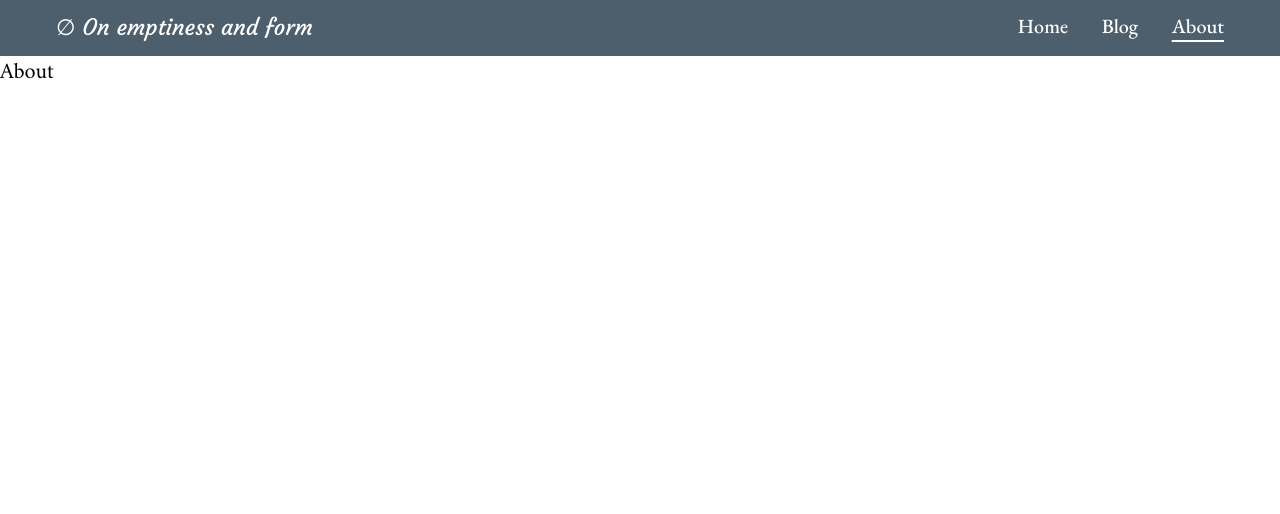
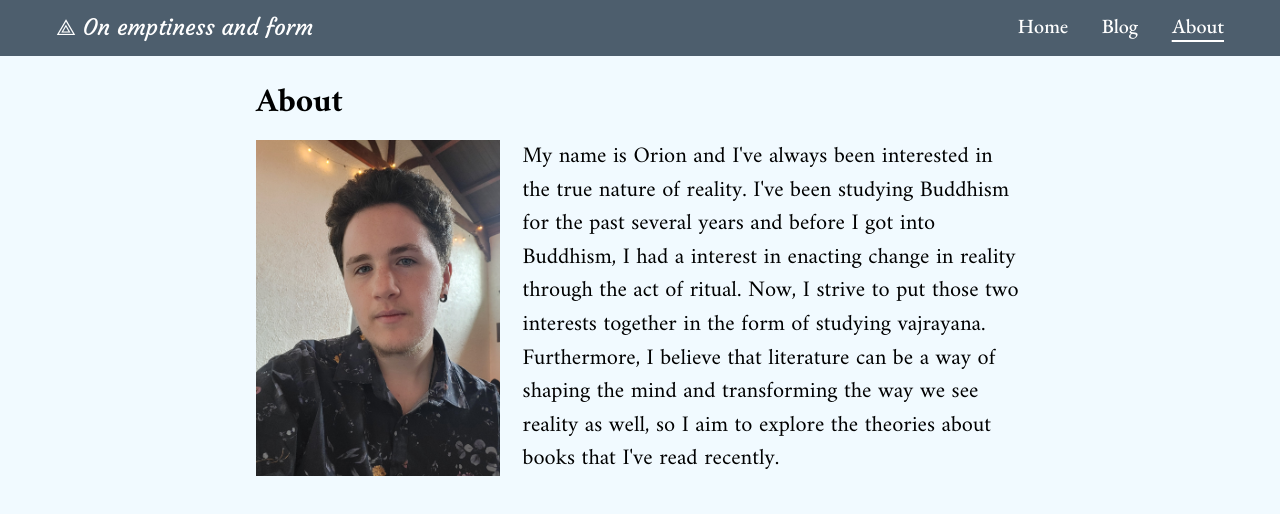
Before and after one commit to EnterOrion/my-blog, a SvelteKit app: page /about in a window 1280 px wide. Shown: the top 514 px of the page. Built offline with nearby package versions, Linux system fonts and the light colour scheme.

Commit message:
Add about and blog pages

```diff
--- a/src/components/+Nav.svelte
+++ b/src/components/+Nav.svelte
@@ -3,7 +3,7 @@
 </script>
 
 <nav>
-	<div><a href="/">∅ On emptiness and form</a></div>
+	<div><a href="/">⟁ On emptiness and form</a></div>
 	<ul>
 		<li>
 			<a href="/" class:active={$page.url.pathname == '/'}><span class="special">Home</span></a>
--- a/src/routes/about/+page.svelte
+++ b/src/routes/about/+page.svelte
@@ -1,7 +1,25 @@
 <script>
 	import Nav from '../../components/+Nav.svelte';
+	import meImg from '../../lib/assets/me.jpg';
 	import '../../styles/main.scss';
 </script>
 
 <Nav />
-<p>About</p>
+<main class="about">
+	<div class="about-content">
+		<h1>About</h1>
+		<div class="photo-text">
+			<div class="frame">
+				<img src={meImg} alt="Orion Wesson" />
+			</div>
+			<p>
+				My name is Orion and I've always been interested in the true nature of reality. I've been
+				studying Buddhism for the past several years and before I got into Buddhism, I had a
+				interest in enacting change in reality through the act of ritual. Now, I strive to put those
+				two interests together in the form of studying vajrayana. Furthermore, I believe that
+				literature can be a way of shaping the mind and transforming the way we see reality as well,
+				so I aim to explore the theories about books that I've read recently.
+			</p>
+		</div>
+	</div>
+</main>
--- /dev/null
+++ b/src/styles/components/blogCard.scss
@@ -0,0 +1,28 @@
+/* Create a nice modular scale for sizing */
+$ratio: 1.5;
+$s0: 1rem;
+$s-1: calc($s0 / $ratio);
+$s-2: calc($s-1 / $ratio);
+$s-3: calc($s-2 / $ratio);
+$s-4: calc($s-3 / $ratio);
+$s-5: calc($s-4 / $ratio);
+$s1: calc($s0 * $ratio);
+$s2: calc($s1 * $ratio);
+$s3: calc($s2 * $ratio);
+$s4: calc($s3 * $ratio);
+$s5: calc($s4 * $ratio);
+
+.box {
+	/* ↓ Padding set to the first point on the modular scale */
+	padding: $s-1;
+	/* ↓ Assumes you have a --border-thin var */
+	border: var(--border-thin) solid;
+	/* ↓ Always apply the transparent outline, for high contrast mode */
+	outline: var(--border-thin) transparent;
+	outline-offset: calc(var(--border-thin) * -1);
+	box-shadow: hsla(0, 0, 0, 0.2) 0 4px 2px -2px;
+	background-color: #69839b;
+	border-radius: 5px;
+	color: white;
+	margin-top: 0.5rem;
+}
--- a/src/styles/components/hero.scss
+++ b/src/styles/components/hero.scss
@@ -1,4 +1,4 @@
-.frame {
+.hero .frame {
 	aspect-ratio: 27 / 9;
 	overflow: hidden;
 	display: flex;
--- a/src/styles/main.scss
+++ b/src/styles/main.scss
@@ -1,5 +1,9 @@
+@import './pages/about.scss';
+@import './pages/home.scss';
+@import './pages/blog.scss';
 @import './components/nav.scss';
 @import './components/hero.scss';
+@import './components/blogCard.scss';
 @import './reset.scss';
 
 /* Create a nice modular scale for sizing */
@@ -21,24 +25,17 @@ h1 {
 	font-family: 'Amiri', serif;
 }
 
+h2 {
+	font-size: $s0;
+	font-weight: normal;
+	text-decoration: underline;
+}
+
 p {
 	font-family: 'Amiri', serif;
 	font-size: 1rem;
 }
 
-main {
-	p {
-		margin: 1rem auto;
-		padding-left: 1rem;
-	}
-	h1 {
-		margin: 0 auto;
-		text-align: center;
-	}
-	div {
-		max-width: 60vw;
-		border-left: 1px solid black;
-		margin: 0 auto;
-		margin-top: 1rem;
-	}
+html {
+	background-color: #f1faff;
 }
--- /dev/null
+++ b/src/styles/pages/about.scss
@@ -0,0 +1,26 @@
+.about .frame {
+	aspect-ratio: 7 / 9;
+	overflow: hidden;
+	display: flex;
+	justify-content: center;
+	align-items: center;
+}
+
+.about {
+	.about-content {
+		max-width: 60vw;
+		margin: 0 auto;
+		margin-top: 1rem;
+	}
+	.frame {
+		max-width: 15rem;
+		margin-right: auto;
+		margin-left: 0;
+	}
+}
+
+.photo-text {
+	margin-top: 0.5rem;
+	display: flex;
+	gap: 1rem;
+}
--- /dev/null
+++ b/src/styles/pages/blog.scss
@@ -0,0 +1,7 @@
+.blog {
+	.blog-content {
+		max-width: 60vw;
+		margin: 0 auto;
+		margin-top: 1rem;
+	}
+}
--- /dev/null
+++ b/src/styles/pages/home.scss
@@ -0,0 +1,20 @@
+.home {
+	p {
+		margin: 1rem auto;
+		padding-left: 1rem;
+	}
+	h1 {
+		margin: 0 auto;
+		text-align: center;
+	}
+	.text {
+		max-width: 60vw;
+		border-left: 1px solid black;
+		margin: 0 auto;
+		margin-top: 1rem;
+	}
+
+	a {
+		text-decoration: underline;
+	}
+}
```
Also changed, not shown: src/components/+BlogCard.svelte (added, +11 -0 lines), src/routes/+page.svelte (+6 -2 lines), src/routes/blog/+page.svelte (+7 -1 lines), src/lib/assets/me.jpg (added).
